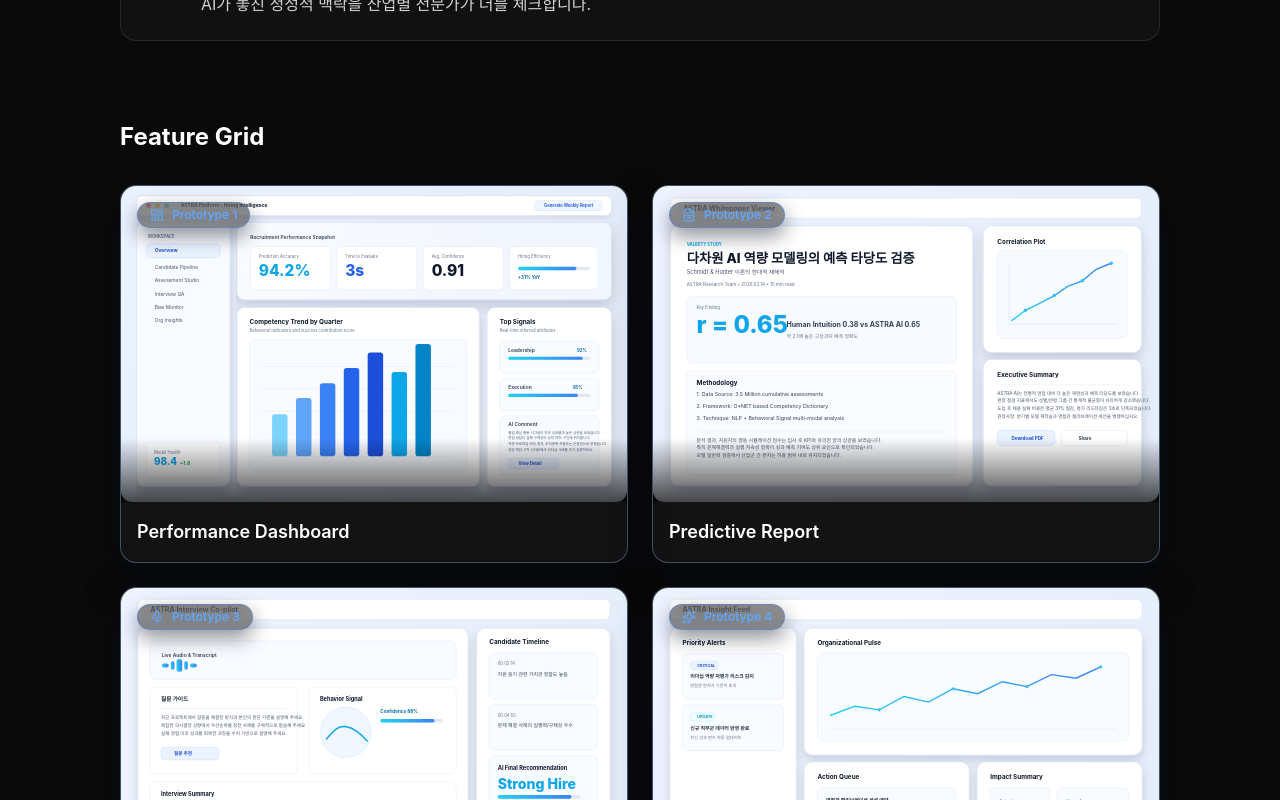
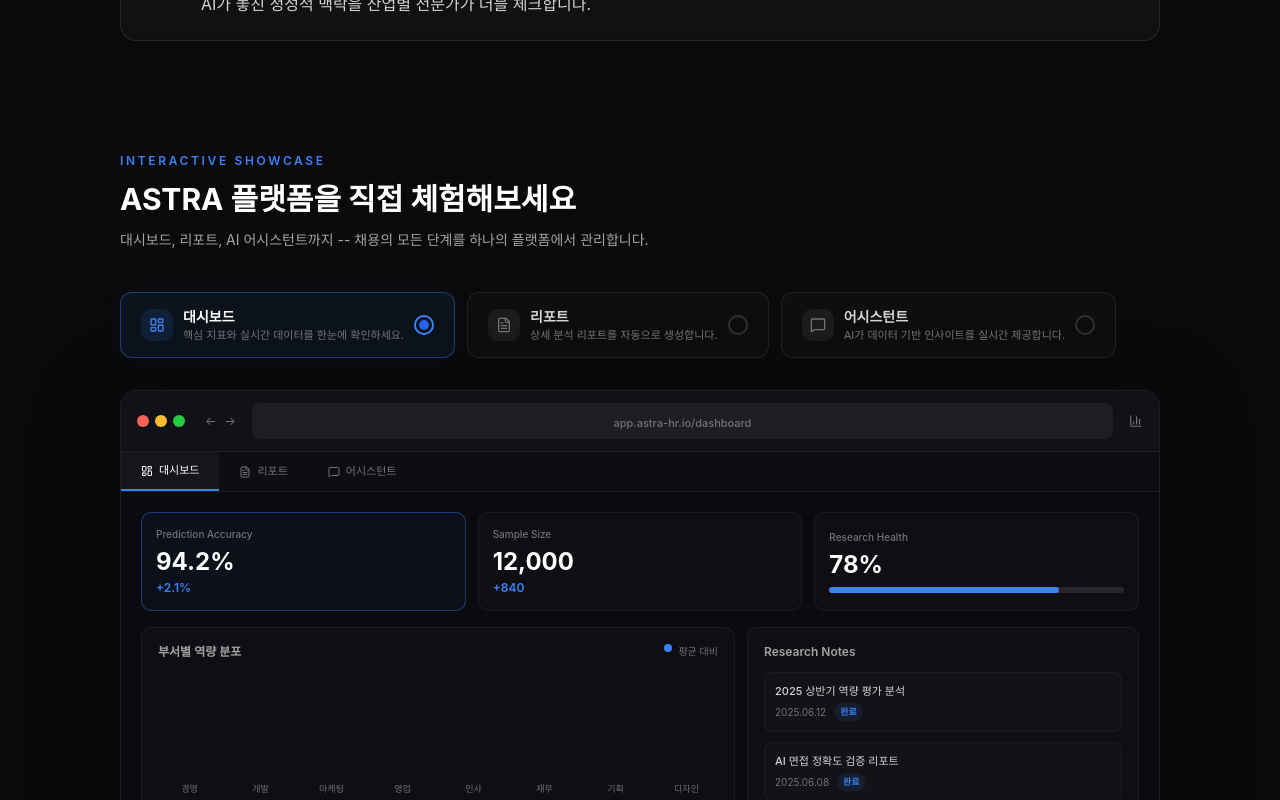
Before and after one commit to sycho2003/v0-hr, a Next.js app: page /solutions in a window 1280 px wide. Shown: the part 1340-2140 px from the top of the page. Built offline with nearby package versions, Linux system fonts and the light colour scheme; a web font is replaced by a local one.

Commit message:
refactor: replace Feature Grid with InteractiveFeatureShowcase
Remove Feature Grid section and unused imports; add InteractiveFeatureShowcase.

```diff
--- a/app/solutions/page.tsx
+++ b/app/solutions/page.tsx
@@ -1,9 +1,8 @@
 'use client'
 
 import { useState } from 'react'
-import Image from 'next/image'
 import { motion, useScroll, useTransform } from 'framer-motion'
-import { Brain, Bot, CheckCheck, ChevronDown, LayoutDashboard, FileText, Mic, Sparkles } from 'lucide-react'
+import { Brain, Bot, CheckCheck, ChevronDown } from 'lucide-react'
 import { InteractiveFeatureShowcase } from '@/components/interactive-feature-showcase'
 
 const processCards = [
@@ -31,13 +30,6 @@ const processCards = [
     detail:
       '산업/직무 전문가가 결과를 교차 검토해 맥락 오해와 편향 위험을 보정합니다. AI와 전문가의 하이브리드 체계로 최종 의사결정 신뢰도를 높입니다.',
   },
-]
-
-const featureShots = [
-  { title: 'Performance Dashboard', icon: LayoutDashboard, image: '/images/solutions/prototype-1.svg' },
-  { title: 'Predictive Report', icon: FileText, image: '/images/solutions/prototype-2.svg' },
-  { title: 'Interview Assistant', icon: Mic, image: '/images/solutions/prototype-3.svg' },
-  { title: 'Insight Feed', icon: Sparkles, image: '/images/solutions/prototype-4.svg' },
 ]
 
 function GeneratedDemoReel() {
@@ -163,33 +155,6 @@ export default function SolutionsPage() {
           </div>
         </section>
 
-        <section className="mt-20">
-          <h2 className="text-xl font-bold md:text-2xl">Feature Grid</h2>
-          <div className="mt-8 grid gap-6 md:grid-cols-2">
-            {featureShots.map((item, idx) => {
-              const Icon = item.icon
-              return (
-                <article
-                  key={item.title}
-                  className="overflow-hidden rounded-2xl border border-blue-300/35 bg-white/[0.04] shadow-[0_16px_40px_rgba(2,8,23,0.35)] backdrop-blur-sm"
-                >
-                  <div className="relative aspect-[16/10] overflow-hidden bg-neutral-900">
-                    <Image src={item.image} alt={`${item.title} prototype`} fill className="object-cover" />
-                    <div className="border-brand-primary-soft text-brand-primary-soft absolute left-4 top-4 inline-flex items-center gap-2 rounded-full border bg-black/45 px-3 py-1 text-xs font-semibold shadow-[0_8px_20px_rgba(2,6,23,0.45)] backdrop-blur-md">
-                      <Icon className="h-3.5 w-3.5" />
-                      Prototype {idx + 1}
-                    </div>
-                    <div className="absolute inset-x-0 bottom-0 h-16 bg-gradient-to-t from-black/70 to-transparent" />
-                  </div>
-                  <div className="p-4">
-                    <p className="text-base font-semibold text-white md:text-lg">{item.title}</p>
-                  </div>
-                </article>
-              )
-            })}
-          </div>
-        </section>
-
         {/* Interactive Feature Showcase */}
         <InteractiveFeatureShowcase />
       </div>
```
